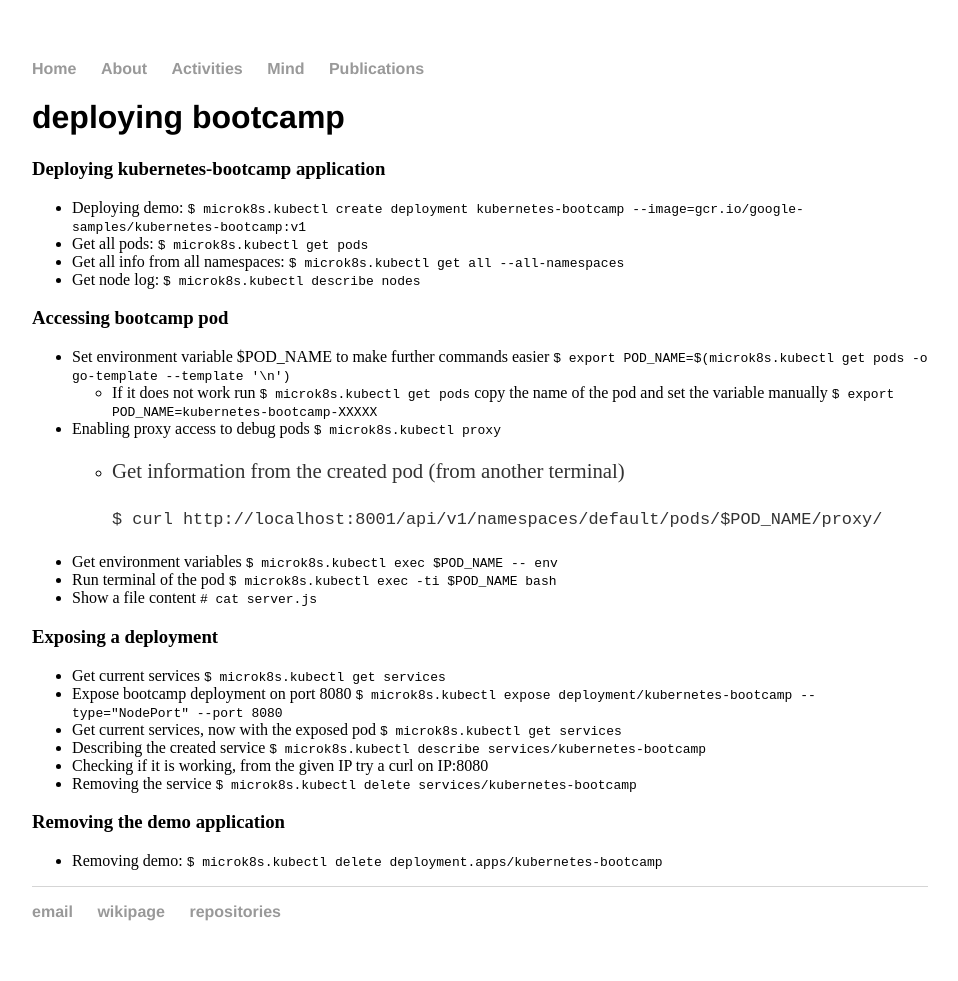
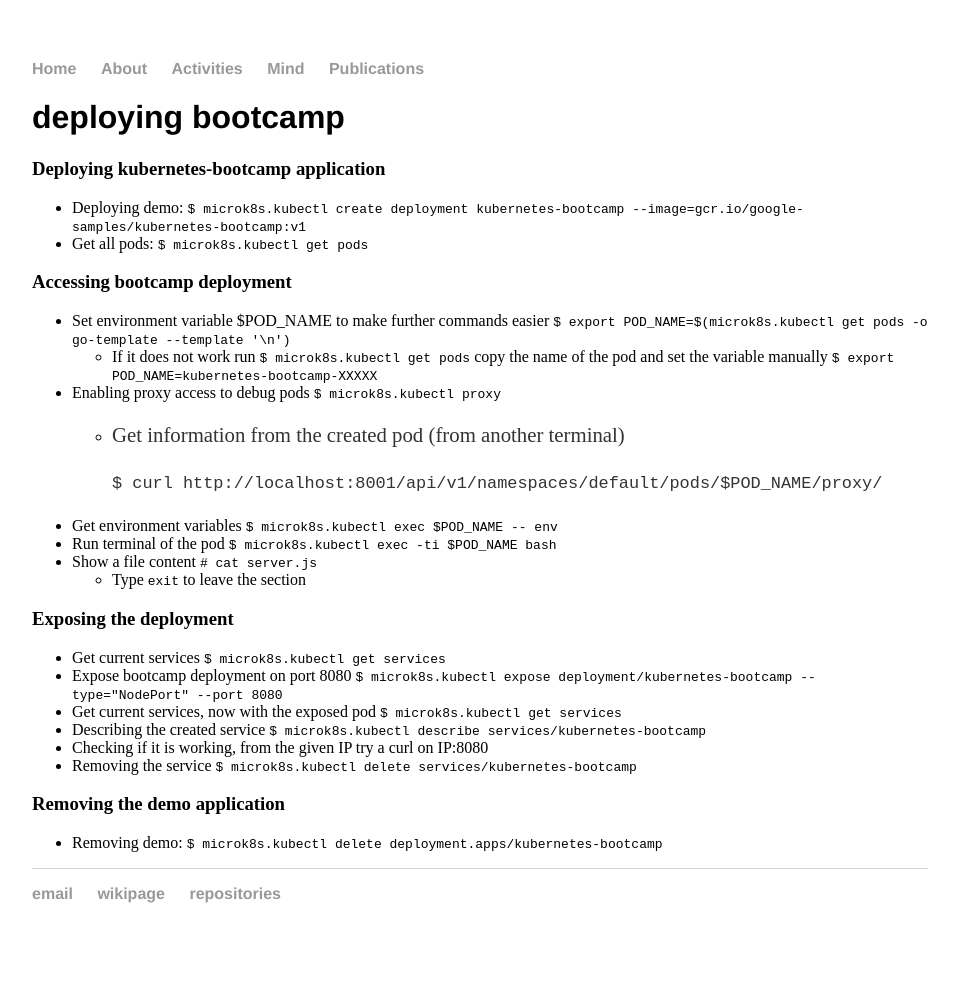
Before and after one commit to cleberjamaral/cleberjamaral.github.io, a Jekyll site: the page built from knowledge/it/containers/deploying-bootcamp.md, in a window 1280 px wide. Shown: the whole page, without its empty margins (160-1118 px from the left). Built offline with Jekyll 4.4.1, drawn with Linux system fonts in a browser that asks for light colours; our own code applies the rules of GitHub Pages for plain Markdown files.

Commit message:
GitBook: [master] 49 pages modified

```diff
--- a/knowledge/it/containers/deploying-bootcamp.md
+++ b/knowledge/it/containers/deploying-bootcamp.md
@@ -8,10 +8,8 @@ description: Deploying bootcamp sample application
 
 * Deploying demo: `$ microk8s.kubectl create deployment kubernetes-bootcamp --image=gcr.io/google-samples/kubernetes-bootcamp:v1`
 * Get all pods: `$ microk8s.kubectl get pods`
-* Get all info from all namespaces: `$ microk8s.kubectl get all --all-namespaces`
-* Get node log: `$ microk8s.kubectl describe nodes`
 
-### Accessing bootcamp pod
+### Accessing bootcamp deployment
 
 * Set environment variable $POD\_NAME to make further commands easier `$ export POD_NAME=$(microk8s.kubectl get pods -o go-template --template '{{range .items}}{{.metadata.name}}{{"\n"}}{{end}}')`
   * If it does not work run `$ microk8s.kubectl get pods` copy the name of the pod and set the variable manually `$ export POD_NAME=kubernetes-bootcamp-XXXXX`
@@ -22,8 +20,9 @@ description: Deploying bootcamp sample application
 * Get environment variables `$ microk8s.kubectl exec $POD_NAME -- env`
 * Run terminal of the pod `$ microk8s.kubectl exec -ti $POD_NAME bash`
 * Show a file content `# cat server.js`
+  * Type `exit` to leave the section
 
-### Exposing a deployment
+### Exposing the deployment
 
 * Get current services `$ microk8s.kubectl get services`
 * Expose bootcamp deployment on port 8080 `$ microk8s.kubectl expose deployment/kubernetes-bootcamp --type="NodePort" --port 8080`
```
Also changed, not shown: SUMMARY.md (+1 -0 lines), knowledge/it/containers/deploying-nginx.md (+5 -2 lines), knowledge/it/containers/docker.md (added, +12 -0 lines).
